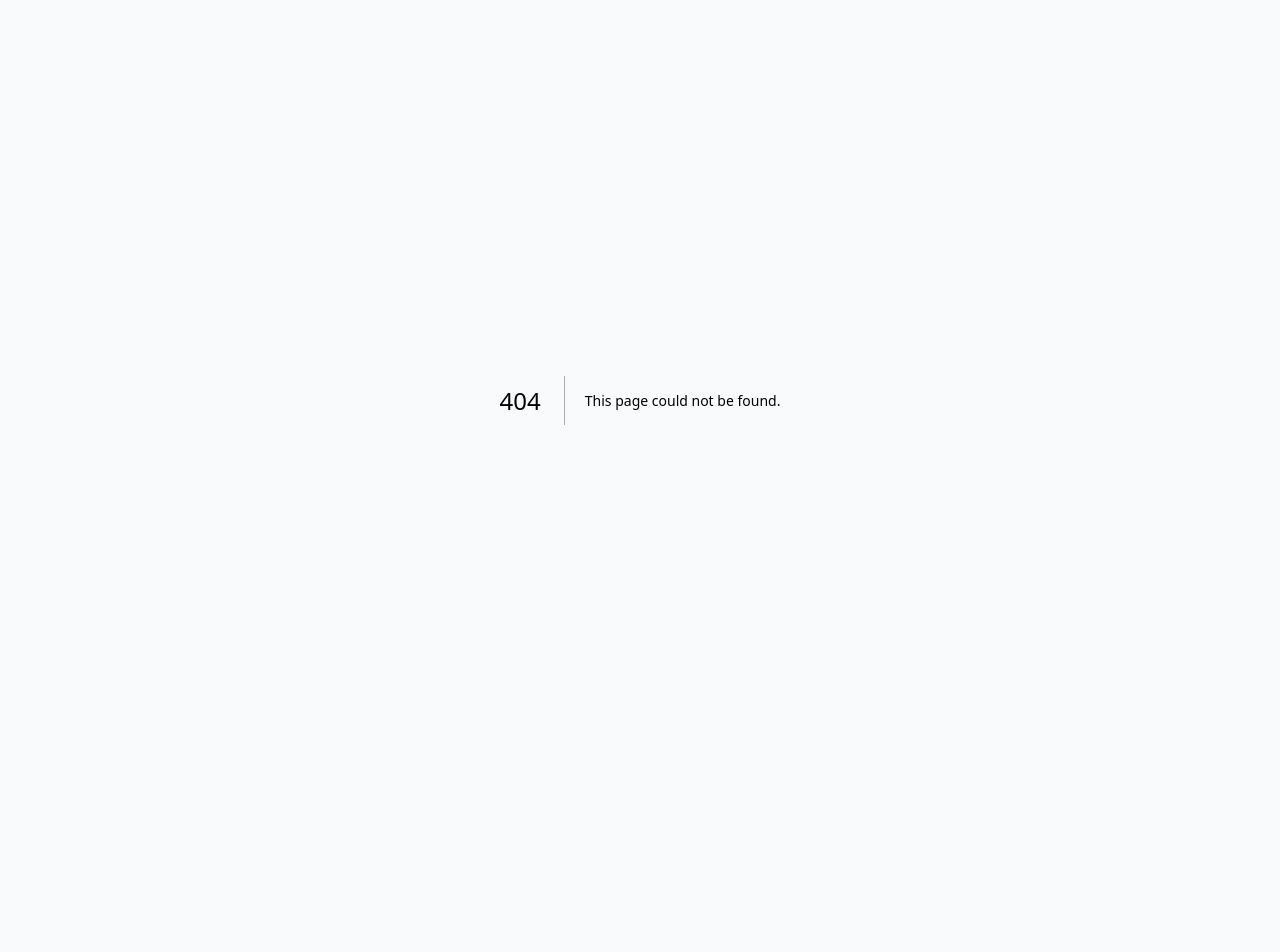
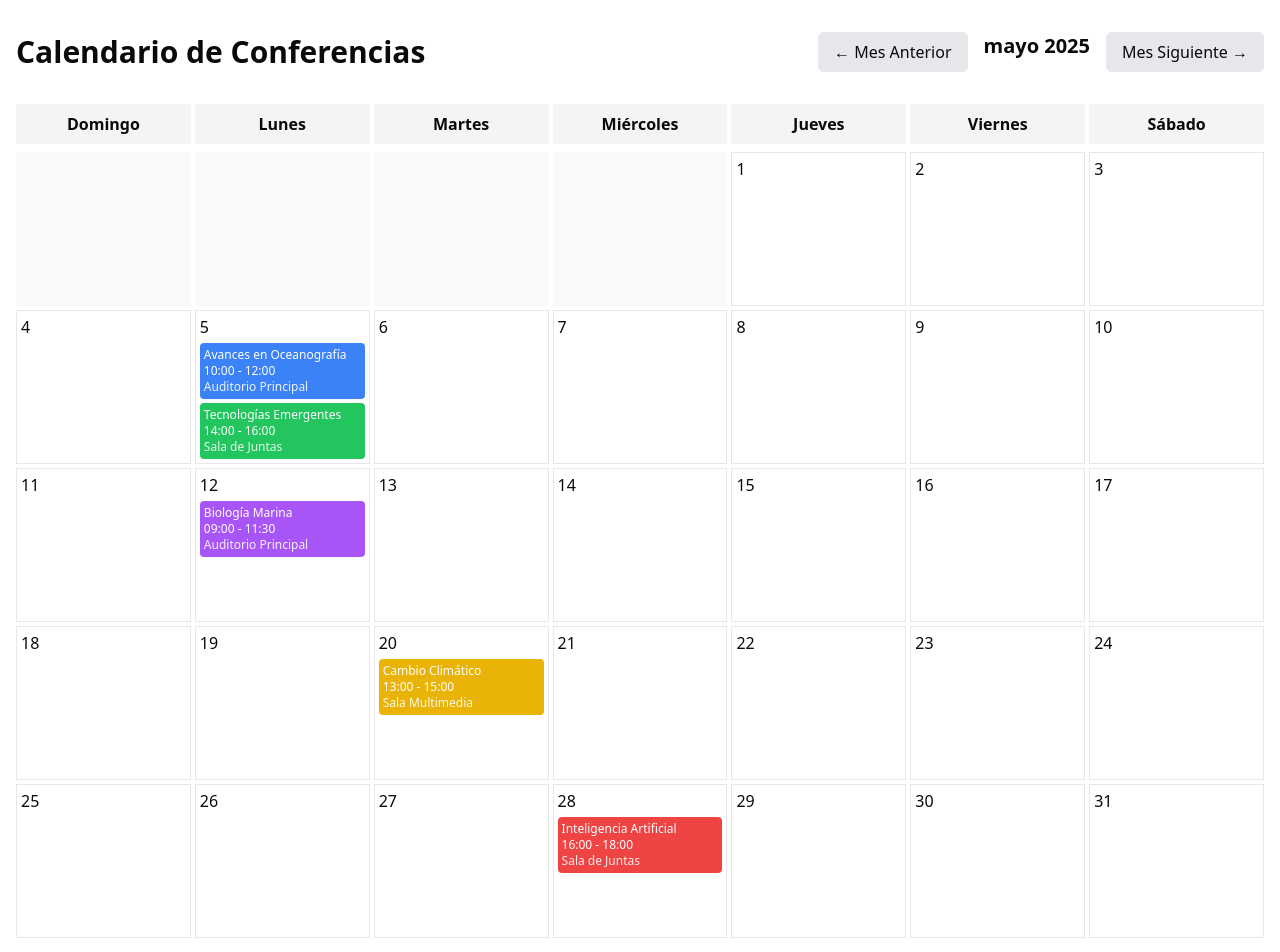
Before and after one commit to OnlyCodesOrg/FrontendReservacionesCICESE, a Next.js app: page /calendario in a window 1280 px wide. Before the commit this address had no page. Shown: the top 952 px of the page. Before the commit the page ends 800 px from the top, so only its background shows below. Built offline with nearby package versions, Linux system fonts and the light colour scheme.

Commit message:
pantalla de comparaciones

```diff
--- a/src/app/api/salas/useGetSalas.ts
+++ b/src/app/api/salas/useGetSalas.ts
@@ -1,12 +1,12 @@
 import { BackendRoute } from "@/types/api/route"
-export async function useGetSalasDisponibles(diaDelEvento: string, horaInicio: string, horaFin: string, salasSeleccionadas: number[]) {
+export async function useGetSalasOcupadasDisponibles(diaDelEvento: string, salasSeleccionadas: number[]) {
     try {
         const fetchData = await fetch(`${BackendRoute}/salas/listar`, {
             method: "POST",
             headers: {
                 "Content-type": "application/json"
             },
-            body: JSON.stringify({ fecha: diaDelEvento, horaInicio: horaInicio, horaFin: horaFin, salasSeleccionadas: salasSeleccionadas })
+            body: JSON.stringify({ fecha: diaDelEvento, salasSeleccionadas: salasSeleccionadas })
         });
         if (!fetchData.ok) throw new Error("Problemas con el fetch. " + fetchData.status);
 
--- /dev/null
+++ b/src/app/calendario/page.tsx
@@ -0,0 +1,69 @@
+"use client";
+
+import { useState, useEffect } from "react";
+import Calendar from "@/components/Calendario";
+import { Conferencia } from "@/types/components";
+
+export default function CalendarioPage() {
+  const [conferencias, setConferencias] = useState<Conferencia[]>([]);
+
+  // Fetch de ejemplo para las conferencias
+  useEffect(() => {
+    // Simulación de datos de conferencias
+    const conferenciasSimuladas: Conferencia[] = [
+      {
+        id: "1",
+        titulo: "Avances en Oceanografía",
+        fechaInicio: "2025-05-05T10:00:00",
+        fechaFin: "2025-05-05T12:00:00",
+        color: "bg-blue-500",
+        salaId: "sala1",
+        nombreSala: "Auditorio Principal"
+      },
+      {
+        id: "2",
+        titulo: "Tecnologías Emergentes",
+        fechaInicio: "2025-05-05T14:00:00",
+        fechaFin: "2025-05-05T16:00:00",
+        color: "bg-green-500",
+        salaId: "sala2",
+        nombreSala: "Sala de Juntas"
+      },
+      {
+        id: "3",
+        titulo: "Biología Marina",
+        fechaInicio: "2025-05-12T09:00:00",
+        fechaFin: "2025-05-12T11:30:00",
+        color: "bg-purple-500",
+        salaId: "sala1",
+        nombreSala: "Auditorio Principal"
+      },
+      {
+        id: "4",
+        titulo: "Cambio Climático",
+        fechaInicio: "2025-05-20T13:00:00",
+        fechaFin: "2025-05-20T15:00:00",
+        color: "bg-yellow-500",
+        salaId: "sala3",
+        nombreSala: "Sala Multimedia"
+      },
+      {
+        id: "5",
+        titulo: "Inteligencia Artificial",
+        fechaInicio: "2025-05-28T16:00:00",
+        fechaFin: "2025-05-28T18:00:00",
+        color: "bg-red-500",
+        salaId: "sala2",
+        nombreSala: "Sala de Juntas"
+      }
+    ];
+
+    setConferencias(conferenciasSimuladas);
+  }, []);
+
+  return (
+    <div className="min-h-screen bg-white dark:bg-gray-950">
+      <Calendar conferencias={conferencias} />
+    </div>
+  );
+}
--- a/src/app/comparacionDeSalas/page.tsx
+++ b/src/app/comparacionDeSalas/page.tsx
@@ -1,23 +1,34 @@
 'use client'
 import React, { useEffect, useState } from "react";
-import { useGetSalasDisponibles } from "../api/salas/useGetSalas";
+import { useGetSalasOcupadasDisponibles } from "../api/salas/useGetSalas";
+import { useParams } from "next/navigation";
+import { Currency } from "lucide-react";
 
-const hours = Array.from({ length: 24 }, (_, i) => i); // 8:00 - 17:00
+const hours = Array.from({ length: 24 }, (_, i) => i); // 0:00 - 23:00
 
-// Necesito que envien la fecha
-export default function page() {
+export default function Page() {
+    // UNA VEZ SE TENGA LAS PANTALLAS PREVIAS A ESA, HAY QUE CAMBIAR LA FECHA
+    // const { fecha } = useParams();
+    const fecha = "2025-06-20"
+    const salasSeleccionadas = [1, 2];
+
     const [salas, setSalas] = useState<Array<any>>([]);
+
     useEffect(() => {
-        const cargarDatas = async () => {
-            const salasFetch = await useGetSalasDisponibles("2025-06-20", "10:00", "11:00", [1, 2]);
-            console.log(salasFetch);
-            setSalas(salasFetch);
-        }
-        cargarDatas();
-    }, [])
-    return !salas ? (
-        <div>
-            Cargando..
+        const cargarDatos = async () => {
+            const data = await useGetSalasOcupadasDisponibles("2025-06-20", []);
+            const todasLasSalas = [...data.salasDisponibles, ...data.salasOcupadas];
+            console.log(todasLasSalas)
+            setSalas(todasLasSalas);
+        };
+        cargarDatos();
+    }, []);
+
+
+
+    return salas.length === 0 ? (
+        <div className="flex w-screen h-screen items-center justify-center">
+            <p>Cargando...</p>
         </div>
     ) : (
         <div className="container mx-auto px-4 py-8">
@@ -26,66 +37,57 @@ export default function page() {
                 <p className="text-sm text-gray-500">Selecciona las salas y compara horarios</p>
             </div>
 
-            <div className="grid grid-cols-2 gap-4 mb-6 w-fit">
-                <div className="border p-4 rounded shadow-sm">
-                    <p className="text-sm text-gray-500">Fecha</p>
-                    <p className="font-medium">12 de Mayo 2025</p>
+            <div className="max-w-[300px] min-h-[80px] flex border-2 mb-2 rounded-md">
+                <div className="flex flex-col justify-center w-1/2 border-r mx-2">
+                    <span className="text-[.8rem]">Fecha</span>
+                    <p className="font-semibold">{fecha}</p>
                 </div>
-                <div className="border p-4 rounded shadow-sm max-w-[600px]">
-                    <p className="text-sm text-gray-500">Salas</p>
-                    <div className="flex overflow-auto">
-                        {salas.map((current, index) => {
-                            if (index != salas.length - 1) {
-                                return (
-                                    <div className="flex flex-col mr-2">
-                                        <p className="font-medium">{current.name} -</p>
-                                    </div>
-                                )
-                            } else {
-                                return (
-                                    <div className="flex flex-col mr-2">
-                                        <p className="font-medium">{current.name}</p>
-                                    </div>
-                                )
-                            }
-                        })}
-                    </div>
+                <div className="flex flex-col justify-center w-1/2 mx-2">
+                    <span className="text-[.8rem]">Salas</span>
+                    <p className="font-semibold">{salasSeleccionadas.map((current: any) => `${current} ` )}</p>
                 </div>
             </div>
 
-            <div className="border rounded p-4 overflow-auto">
-                <div className="grid grid-cols-[200px_repeat(24,1fr)] gap-y-px">
-                    <div className="font-semibold">Salas</div>
+
+            <div className="border rounded p-4 overflow-x-auto ">
+                <div className="min-w-[1000px] grid grid-cols-[200px_repeat(24,150px)] gap-y-px">
+                    {/* Encabezado de horas */}
+                    <div className="font-semibold">Sala / Hora</div>
                     {hours.map((hour) => (
                         <div key={hour} className="text-center text-sm font-medium">
-                            {hour}:00
+                            {hour}:00 - {hour + 1}:00
                         </div>
                     ))}
 
+                    {/* Filas por sala */}
                     {salas.map((room, index) => (
                         <React.Fragment key={index}>
-                            <div className=" p-2 text-sm">
-                                <div>{room.name}</div>
-                                <div className="text-gray-500 text-xs">{room.capacity}</div>
+                            <div className="p-2 text-sm bg-gray-100">
+                                <div className="font-semibold">{room.nombreSala}</div>
+                                <div className="text-gray-500 text-xs">Capacidad maxima: {room.capacidadMax}</div>
                             </div>
+
                             {hours.map((hour) => {
-                                const booking = room.horaInicio
+                                const reserva = room.reservas?.find(
+                                    (r: any) => hour >= r.start && hour < r.end
+                                );
+
+                                const isInicio = reserva?.start === hour;
+                                const isFin = reserva?.end === hour + 1;
+
                                 return (
-                                    <div
-                                        key={hour}
-                                        className={`h-16 flex items-center justify-center text-xs ${booking ? booking.color + " text-black font-medium" : ""
-                                            } ${booking && hour === booking.start ? "rounded-l" : ""
-                                            } ${booking && hour === booking.end - 1 ? "rounded-r" : ""
-                                            }`}
-                                    >
-                                        {booking && hour === booking.start ? (
+                                    <div key={hour}
+                                        className={`h-16 flex items-center justify-center text-xs
+                                            ${reserva ? "bg-red-400 rounded-sm border-2 border-red-300" : "border-x"}
+                                            `}>
+                                        {isInicio && (
                                             <div className="text-center">
-                                                <div>{booking.label}</div>
+                                                <div>{reserva.label || "Reservado"}</div>
                                                 <div className="text-[10px]">
-                                                    {booking.start}:00 - {booking.end}:00
+                                                    {reserva.start}:00 - {reserva.end}:00
                                                 </div>
                                             </div>
-                                        ) : null}
+                                        )}
                                     </div>
                                 );
                             })}
@@ -95,4 +97,4 @@ export default function page() {
             </div>
         </div>
     );
-};
+}
```
